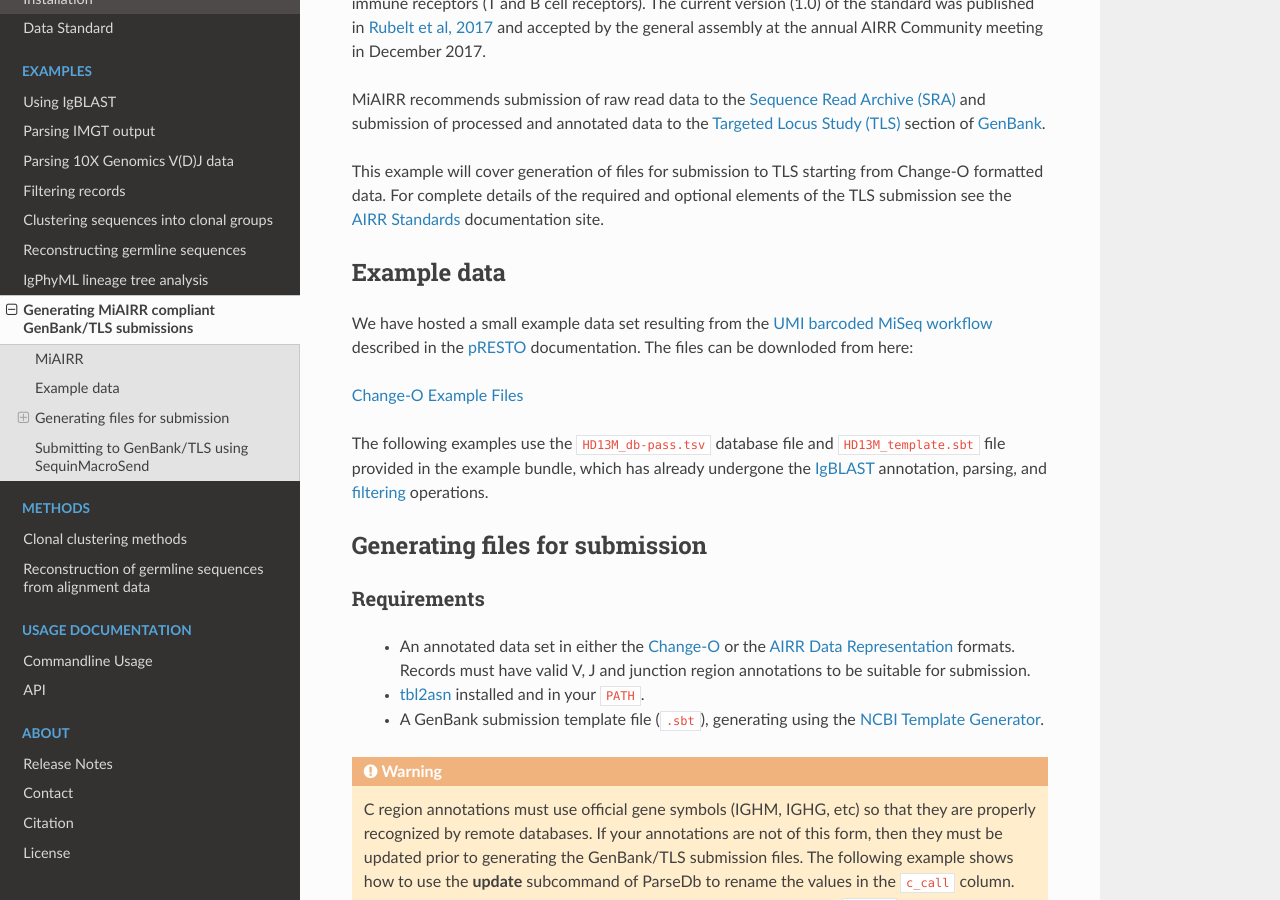
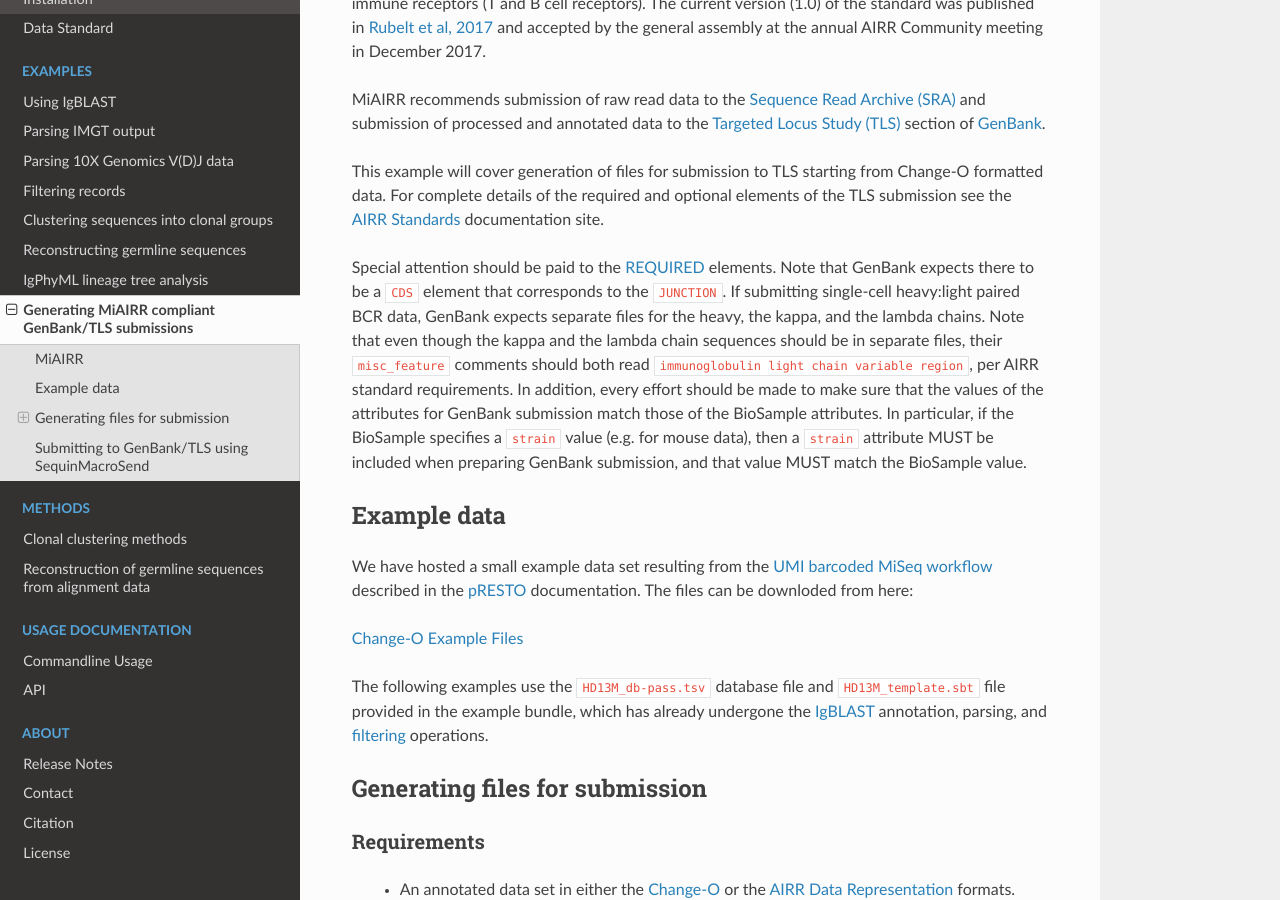
Before and after one commit to immcantation/changeo, a Sphinx documentation site: the page built from docs/examples/genbank.rst, in a window 1280 px wide and 900 px high, scrolled down 309 px. Built offline with Sphinx 7.4.7 and the Read the Docs theme 2.0.0, drawn with Linux system fonts in a browser that asks for light colours; formulas are drawn with MathJax 3; some of the changed text lies outside the part shown.

Commit message:
Had to re-do GenBank submission 4 times to finally get accession numbers. Steve asked me to note the lessons/tips learnt in the doc.

```diff
--- a/docs/examples/genbank.rst
+++ b/docs/examples/genbank.rst
@@ -21,6 +21,17 @@ This example will cover generation of files for submission to TLS starting from
 formatted data.  For complete details of the required and optional elements of the TLS submission
 see the `AIRR Standards <http://docs.airr-community.org/en/latest/miairr/miairr_ncbi_overview.html>`__
 documentation site.
+
+Special attention should be paid to the
+`REQUIRED <https://docs.airr-community.org/en/latest/miairr/specification_miairr_ncbi.html>`__ elements.
+Note that GenBank expects there to be a ``CDS`` element that corresponds to the ``JUNCTION``. If submitting
+single-cell heavy:light paired BCR data, GenBank expects separate files for the heavy, the kappa, and the
+lambda chains. Note that even though the kappa and the lambda chain sequences should be in separate files,
+their ``misc_feature`` comments should both read ``immunoglobulin light chain variable region``, per AIRR
+standard requirements. In addition, every effort should be made to make sure that the values of the attributes
+for GenBank submission match those of the BioSample attributes. In particular, if the BioSample specifies
+a ``strain`` value (e.g. for mouse data), then a ``strain`` attribute MUST be included when preparing GenBank
+submission, and that value MUST match the BioSample value.
 
 Example data
 --------------------------------------------------------------------------------
@@ -117,6 +128,13 @@ file will override equivalent features specified through the corresponding comma
     **Unable to read any FASTA records**. Running :program:`tbl2asn` manually should
     resolve the issue.
 
+.. warning::
+
+    It is recommended that the number of sequences in the output ``sqn`` file be verified
+    against the number of sequences in the input ``tab`` or ``tsv`` file. From the command line,
+    this can be achieved via ``grep -c iupacna *.sqn``. This step is not necessary if running
+    :program:`tbl2asn` outside :ref:`ConvertDb`.
+
 
 Submitting to GenBank/TLS using SequinMacroSend
 --------------------------------------------------------------------------------
```
